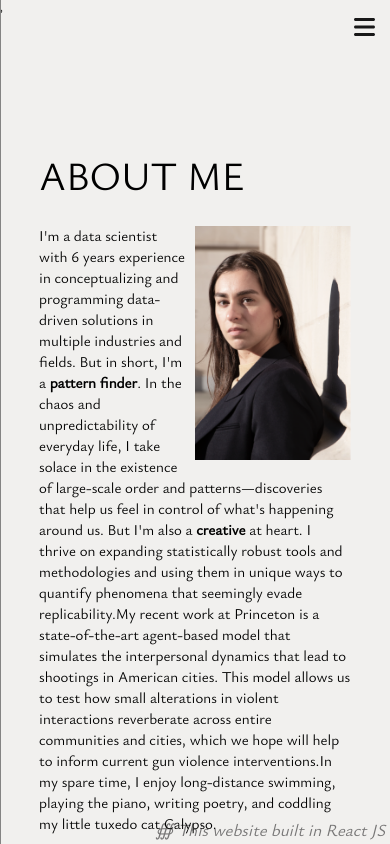
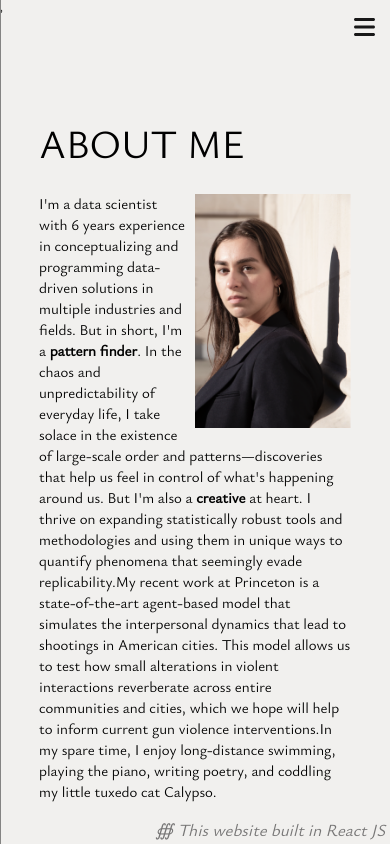
Before and after one commit to aam3/Personal_Website, a React (Create React App) app: page /about in a window 390 px wide. Built offline with nearby package versions, Linux system fonts and the light colour scheme.

Commit message:
testing z-index

```diff
--- a/src/components/Layout/index.scss
+++ b/src/components/Layout/index.scss
@@ -62,7 +62,7 @@
 
   .container.about-page, .container.publications-page, .container.resume-page {
 
-    margin-top: 40px;
+    height: 90%;
     z-index: 1;
 
     .text-zone {
```
